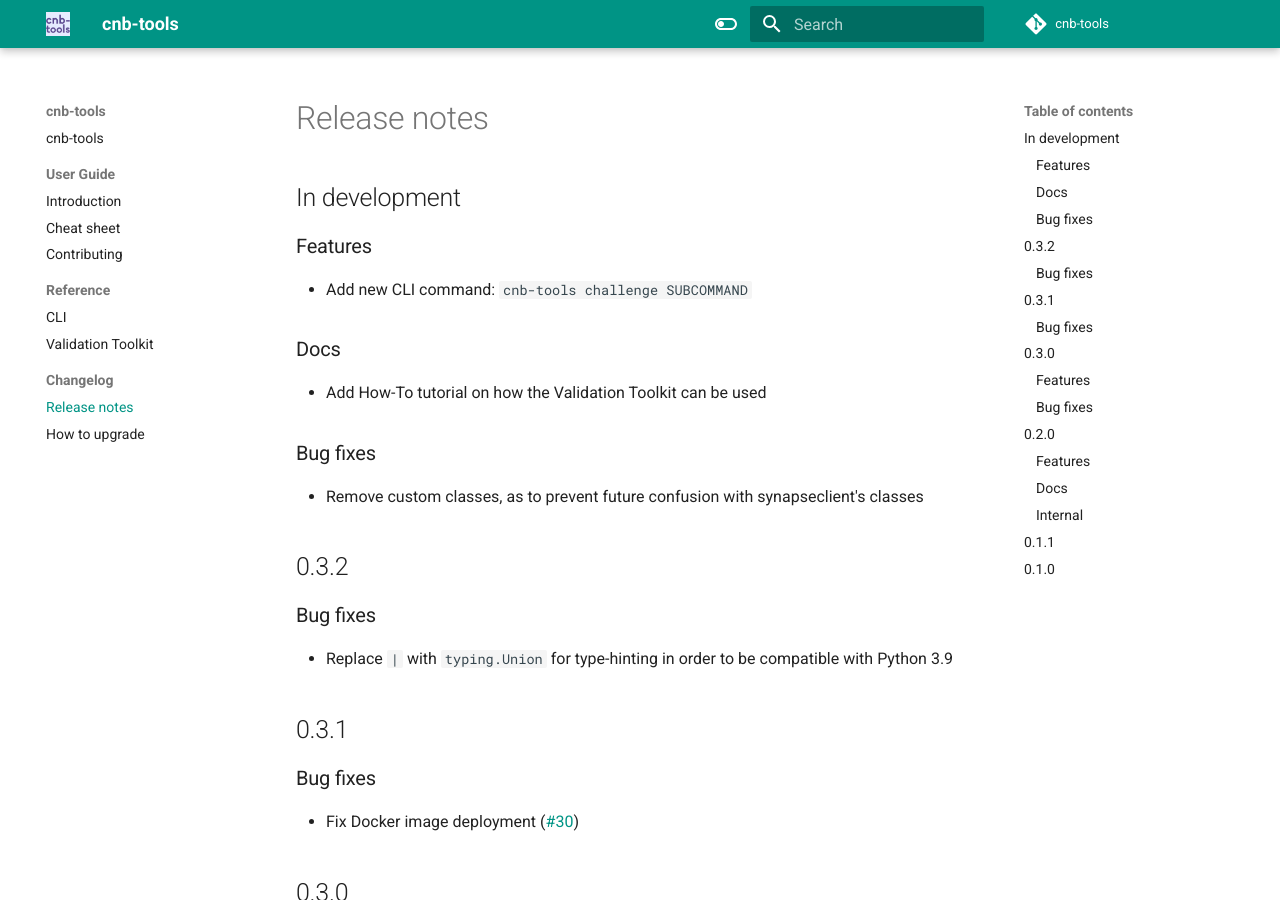
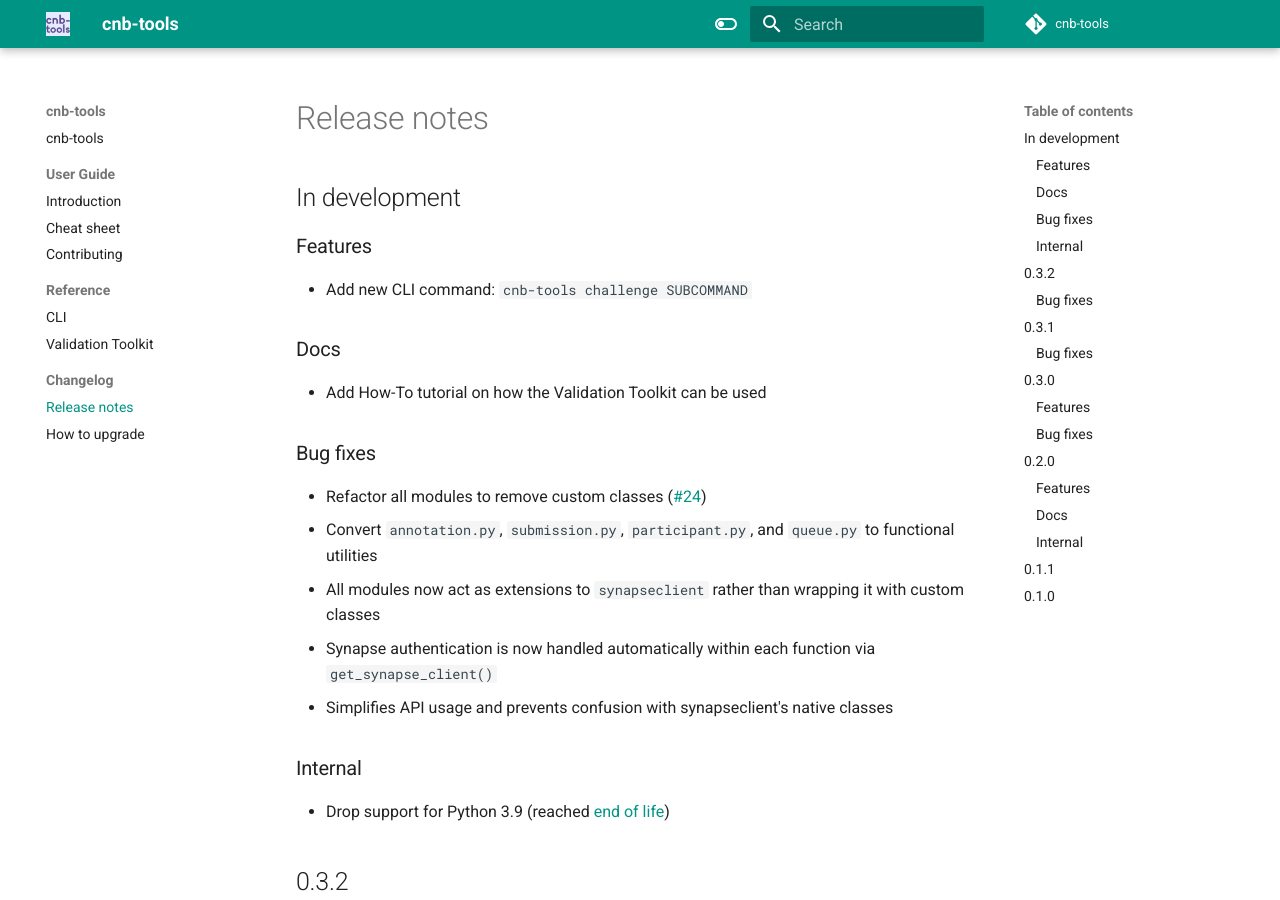
Before and after one commit to Sage-Bionetworks-Challenges/cnb-tools, an MkDocs documentation site: the page built from docs/changelog/release-notes.md, in a window 1280 px wide and 900 px high. Built offline with MkDocs 1.6.1 and Material for MkDocs 9.7.7, drawn with Linux system fonts in a browser that asks for light colours; comment, search, counter and statistics services are not loaded.

Commit message:
update release notes

```diff
--- a/docs/changelog/release-notes.md
+++ b/docs/changelog/release-notes.md
@@ -7,7 +7,14 @@
 - Add How-To tutorial on how the Validation Toolkit can be used
 
 ### Bug fixes
-- Remove custom classes, as to prevent future confusion with synapseclient's classes
+- Refactor all modules to remove custom classes ([#24](https://github.com/Sage-Bionetworks-Challenges/cnb-tools/issues/24))
+  - Convert `annotation.py`, `submission.py`, `participant.py`, and `queue.py` to functional utilities
+  - All modules now act as extensions to `synapseclient` rather than wrapping it with custom classes
+  - Synapse authentication is now handled automatically within each function via `get_synapse_client()`
+  - Simplifies API usage and prevents confusion with synapseclient's native classes
+
+### Internal
+- Drop support for Python 3.9 (reached [end of life](https://devguide.python.org/versions/))
 
 ## 0.3.2
 
```
